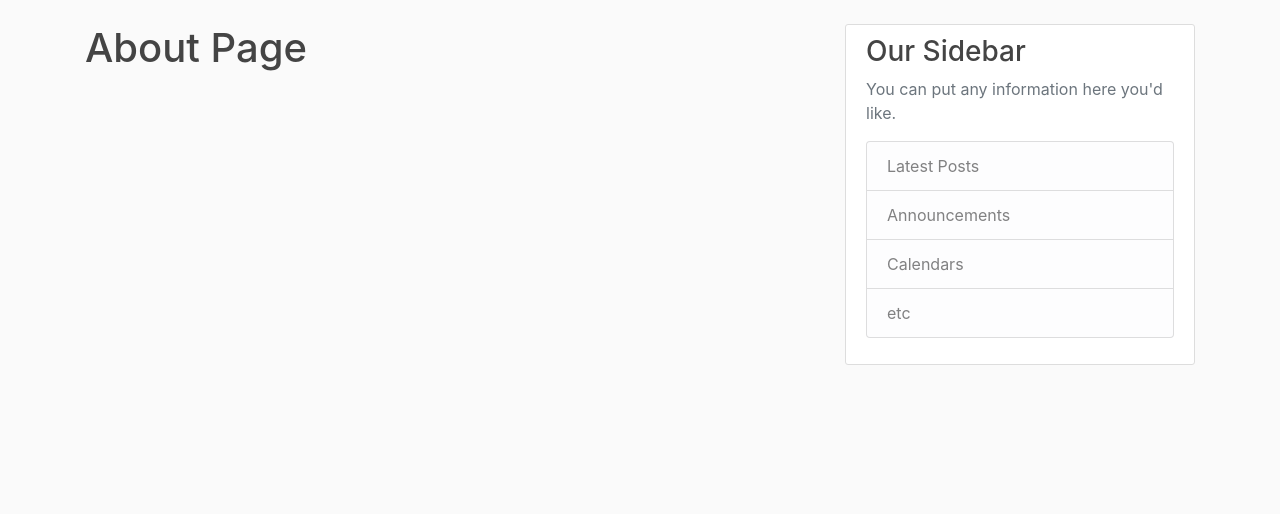
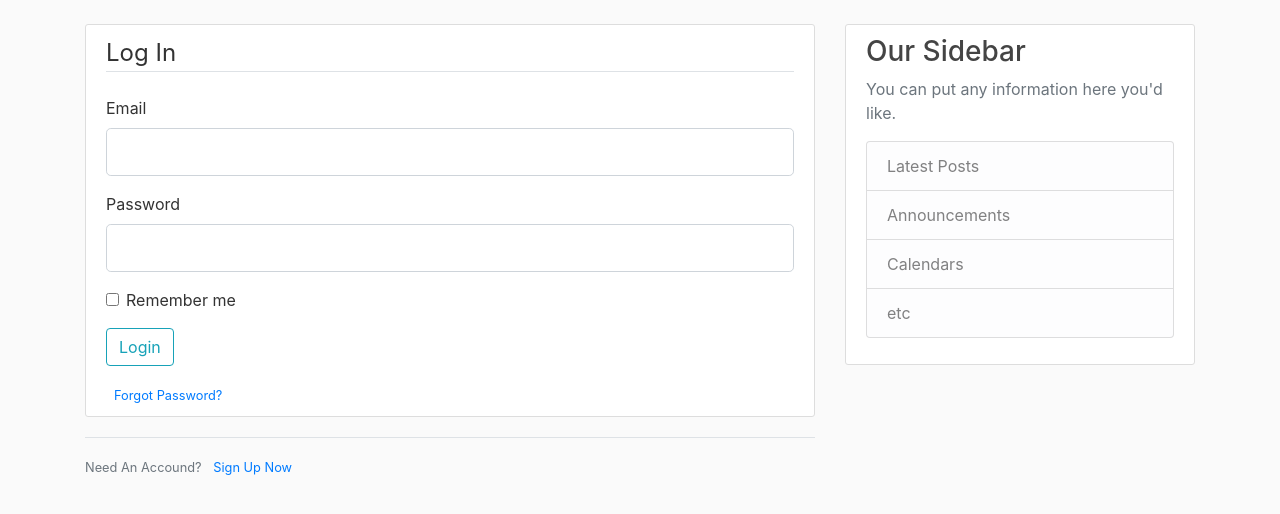
Before and after one commit to aniftos/flask, a Flask app: page /login in a window 1280 px wide. Shown: the part 56-570 px from the top of the page. Run offline with Flask 2, Linux system fonts and the light colour scheme; some libraries are stand-ins or nearby versions.

Commit message:
updated login and register tmplt

```diff
--- a/app.py
+++ b/app.py
@@ -1,5 +1,6 @@
 from flask import Flask, render_template, url_for
 from forms import RegistrationForm, LoginForm
+from flask import flash, redirect
 
 app = Flask(__name__) # __name__ file name
 
@@ -23,7 +24,7 @@ posts = [
 @app.route('/')
 @app.route('/home')
 def home():
-    return render_template('home.html',posts=posts)
+    return render_template('home.html', posts=posts)
 
 
 @app.route('/about')
@@ -31,14 +32,23 @@ def about():
     return render_template('about.html', title = 'About')
 
 
-@app.route('/register', methods=['GET', 'POST'])
+@app.route('/register', methods =['GET', 'POST'])
 def register():
     form = RegistrationForm()
+    if form.validate_on_submit():
+        flash(f'Account created for {form.username.data}!', 'success')
+        return redirect(url_for('home'))
     return render_template('register.html', title = 'Register', form = form)
 
-@app.route('/login')
+@app.route('/login', methods = ['GET', 'POST'])
 def login():
     form = LoginForm()
+    if form.validate_on_submit():
+        if form.email.data == "test@gmail.com" and form.password.data == "password":
+            flash(f'You have been logged in!', 'success')
+            return redirect(url_for('home'))
+        else:
+            flash(f'Login Unsuccessful. Please check username and password', 'danger')
     return render_template('login.html', title = 'Login', form = form)
 
 
--- a/templates/layout.html
+++ b/templates/layout.html
@@ -27,13 +27,13 @@
             </button>
             <div class="collapse navbar-collapse" id="navbarToggle">
               <div class="navbar-nav mr-auto">
-                <a class="nav-item nav-link" href="/">Home</a>
-                <a class="nav-item nav-link" href="/about">About</a>
+                <a class="nav-item nav-link" href="{{ url_for('home')}}">Home</a>
+                <a class="nav-item nav-link" href="{{ url_for('about')}}">About</a>
               </div>
               <!-- Navbar Right Side -->
               <div class="navbar-nav">
-                <a class="nav-item nav-link" href="/login">Login</a>
-                <a class="nav-item nav-link" href="/register">Register</a>
+                <a class="nav-item nav-link" href="{{ url_for('login')}}">Login</a>
+                <a class="nav-item nav-link" href="{{ url_for('register')}}">Register</a>
               </div>
             </div>
           </div>
@@ -42,6 +42,15 @@
     <main role="main" class="container">
         <div class="row">
             <div class="col-md-8">
+                {% with messages = get_flashed_messages(with_categories=true) %}
+                  {% if messages %}
+                    {% for category, message in messages %}
+                      <div class="alert alert-{{ category }}">
+                        {{ message }}
+                      </div>
+                    {% endfor %}
+                  {% endif %}
+                {% endwith %}
                 {% block content %}{% endblock %}
             </div>
             <div class="col-md-4">
--- a/templates/login.html
+++ b/templates/login.html
@@ -1,4 +1,52 @@
 {% extends "layout.html" %}
 {% block content %}
-    <h1>About Page</h1>
+    <div class="content-section">
+        <form method="POST" action="">
+            {{ form.hidden_tag() }}
+            <fieldset class="form-group">
+                <legend class="border-bottom mb-4">Log In</legend>
+                <div class = "form-group">
+                    {{ form.email.label(class="form-control-label") }}
+                    {% if form.email.errors %}
+                        {{ form.email(class="form-control form-control-lg is-invalid") }}
+                        <div class="invalid-feedback">
+                            {% for error in form.email.errors %}
+                                <span> {{ error }} </span>
+                            {% endfor %}
+                        </div>
+                    {% else %}
+                        {{ form.email(class="form-control form-control-lg") }}
+                    {% endif %}
+                </div>
+                <div class = "form-group">
+                    {{ form.password.label(class="form-control-label") }}
+                    {% if form.password.errors %}
+                        {{ form.password(class="form-control form-control-lg is-invalid") }}
+                        <div class="invalid-feedback">
+                            {% for error in form.password.errors %}
+                                <span> {{ error }} </span>
+                            {% endfor %}
+                        </div>
+                    {% else %}
+                        {{ form.password(class="form-control form-control-lg") }}
+                    {% endif %}
+                </div>
+                <div class="form-check">
+                    {{ form.remember(class="form-check-input") }}
+                    {{ form.remember.label(class="form-check-label") }}
+                </div>
+            </fieldset>
+            <div class="form-group">
+                {{ form.submit(class="btn btn-outline-info") }}
+            </div>
+            <small class="text-muted ml-2">
+                <a href="#">Forgot Password?</a>
+            </small>
+        </form>
+    </div>
+    <div class="border-top pt-3">
+        <small class="text-muted">
+            Need An Accound? <a class="ml-2" href="{{ url_for('register') }}">Sign Up Now</a>
+        </small>
+    </div>
 {% endblock %}
```
Also changed, not shown: templates/register.html (+41 -5 lines).
